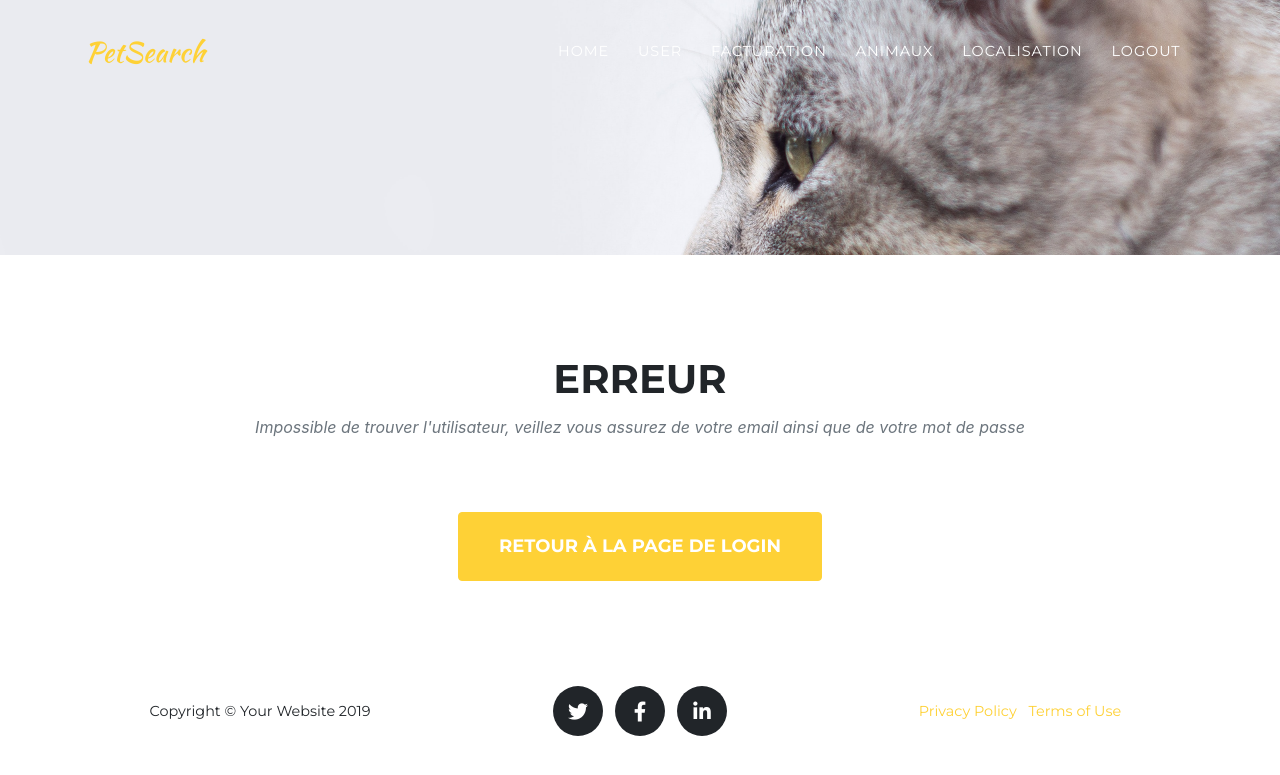
After one commit to NilsKarlsson1/PetSearch, a Symfony app: template BasePet/templates/error.html.twig in a window 1280 px wide. The commit adds this page. Shown: the top 775 px of the page. Run offline with Twig, Linux system fonts and the light colour scheme; the template is opened without the code that fills it, so the values that code supplies are empty; some libraries are stand-ins or nearby versions; some web fonts are replaced.

Commit message:
add login test, awaiting bdd to connect

```diff
--- /dev/null
+++ b/BasePet/templates/error.html.twig
@@ -0,0 +1,26 @@
+{% extends "layout.html.twig" %}
+
+{% block title %}
+    Error
+{% endblock %}
+
+
+
+
+{% block content %}
+ <!-- Error -->
+  <section class="page-section" id="Error">
+    <div class="container">
+      <div class="row">
+        <div class="col-lg-12 text-center">
+          <h2 class="section-heading text-uppercase">Erreur</h2>
+          <h3 class="section-subheading text-muted">Impossible de trouver l'utilisateur, veillez vous assurez de votre email ainsi que de votre mot de passe</h3>
+          <button id="sendMessageButton" class="btn btn-primary btn-xl text-uppercase" type="submit"  onclick="location.href='/'">Retour à la page de login</button>
+
+        </div>
+      </div>
+
+    </div>
+  </section>
+
+{% endblock %}
--- a/BasePet/templates/layout.html.twig
+++ b/BasePet/templates/layout.html.twig
@@ -30,7 +30,7 @@
   <nav class="navbar navbar-expand-lg navbar-dark fixed-top" id="mainNav">
     <div class="container">
       <a class="navbar-brand js-scroll-trigger" href="#page-top">PetSearch</a>
-      {% if app.request.pathinfo != "/login"%}
+      {% if app.request.pathinfo != "/" and app.request.pathinfo != "/error"%}
 
       <button class="navbar-toggler navbar-toggler-right" type="button" data-toggle="collapse" data-target="#navbarResponsive" aria-controls="navbarResponsive" aria-expanded="false" aria-label="Toggle navigation">
         Menu
@@ -39,7 +39,7 @@
       <div class="collapse navbar-collapse" id="navbarResponsive">
         <ul class="navbar-nav text-uppercase ml-auto">
           <li class="nav-item">
-            <a class="nav-link js-scroll-trigger" href="/">Home</a>
+            <a class="nav-link js-scroll-trigger" href="/index">Home</a>
           </li>
           <li class="nav-item">
             <a class="nav-link js-scroll-trigger" href="/user">User</a>
@@ -54,7 +54,7 @@
             <a class="nav-link js-scroll-trigger" href="/contact">Localisation</a>
           </li>
           <li class="nav-item">
-            <a class="nav-link js-scroll-trigger" href="/login">Logout</a>
+            <a class="nav-link js-scroll-trigger" href="/">Logout</a>
           </li>
         </ul>
       </div>
@@ -85,7 +85,7 @@
 
   <!-- Contact form JavaScript -->
   <script src="js/jqBootstrapValidation.js"></script>
-  <script src="js/contact_me.js"></script>
+
 
   <!-- Custom scripts for this template -->
   <script src="js/agency.min.js"></script>
```
Also changed, not shown: BasePet/config/routes.yaml (+6 -2 lines), BasePet/src/Controller/DefaultController.php (+19 -0 lines), BasePet/templates/login.html.twig (+15 -1 lines).
